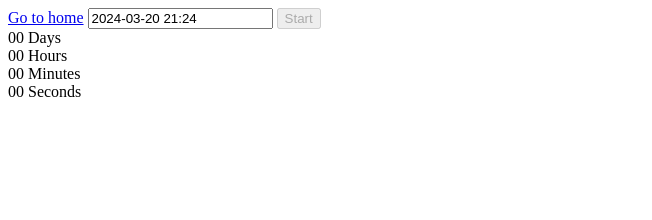
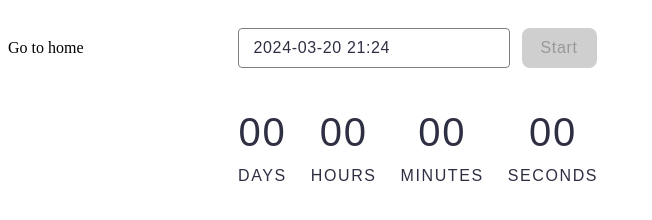
Before and after one commit to Yamelnyk/goit-js-hw-10, a website built with Vite: page src/1-timer.html in a window 1280 px wide. Shown: the whole page, without its empty margins (0-652 px from the left). Built offline with nearby package versions, Linux system fonts and the light colour scheme.

Commit message:
task 1 with css

```diff
--- a/src/1-timer.html
+++ b/src/1-timer.html
@@ -5,6 +5,7 @@
     <meta http-equiv="X-UA-Compatible" content="IE=edge" />
     <meta name="viewport" content="width=device-width, initial-scale=1.0" />
     <title>Timer</title>
+    <link rel="stylesheet" href="./css/1-timer.css" />
   </head>
   <body>
     <section>
--- /dev/null
+++ b/src/css/1-timer.css
@@ -0,0 +1,93 @@
+@import url('./reset.css');
+
+#datetime-picker {
+    box-sizing: border-box;
+    border-radius: 4px;
+    border: 1px solid #808080;
+    width: 272px;
+    height: 40px;
+    padding-left: 15px;
+    font-family: "Montserrat", sans-serif;
+    font-weight: 400;
+    font-size: 16px;
+    line-height: 1.5;
+    letter-spacing: 0.04em;
+    color: #2e2f42;
+    margin-top: 20px;
+    margin-left: 150px;
+    margin-right: 8px;
+    outline: 0;
+}
+
+input:hover,
+input:focus {
+    border-color: black;
+}
+
+input:active {
+    border-color: blue;
+}
+
+input:disabled {
+    background: #fafafa;
+    color: #808080;
+}
+
+button[data-start] {
+    border-radius: 8px;
+    padding: 8px 16px;
+    width: 75px;
+    height: 40px;
+    background: #4E75FF;
+    font-family: "Montserrat", sans-serif;
+    font-weight: 500;
+    font-size: 16px;
+    line-height: 1.5;
+    letter-spacing: 0.04em;
+    color: #FFFFFF;
+    border: none;
+    outline: 0;
+}
+
+button:hover,
+button:focus {
+    background: #6c8cff;
+}
+
+button:disabled {
+    background-color: #cfcfcf;
+    color: #989898;
+}
+
+.timer {
+    margin-top: 40px;
+    margin-left: 230px;
+    display: flex;
+    flex-direction: row;
+    gap: 24px;
+}
+
+.field {
+    display: flex;
+    flex-direction: column;
+    gap: 8px;
+    font-family: "Montserrat", sans-serif;
+    font-weight: 400;
+    font-size: 40px;
+    line-height: 1.2;
+    letter-spacing: 0.04em;
+    color: #2e2f42;
+}
+
+.value {
+    margin-left: auto;
+    margin-right: auto;
+}
+
+.label {
+    font-size: 16px;
+    line-height: 1.5;
+    text-transform: uppercase;
+    margin-left: auto;
+    margin-right: auto;
+}
--- /dev/null
+++ b/src/css/2-snackbar.css
@@ -0,0 +1,7 @@
+/**
+  |============================
+  | include css partials with
+  | default @import url()
+  |============================
+*/
+@import url('./reset.css');
--- a/src/css/styles.css
+++ b/src/css/styles.css
@@ -5,8 +5,6 @@
   |============================
 */
 @import url('./reset.css');
-@import url('./vite-promo.css');
-@import url('./header.css');
 
 :root {
   font-family: Inter, Avenir, Helvetica, Arial, sans-serif;
```
Also changed, not shown: src/css/header.css (deleted, +0 -21 lines), src/index.html (+1 -1 lines).
